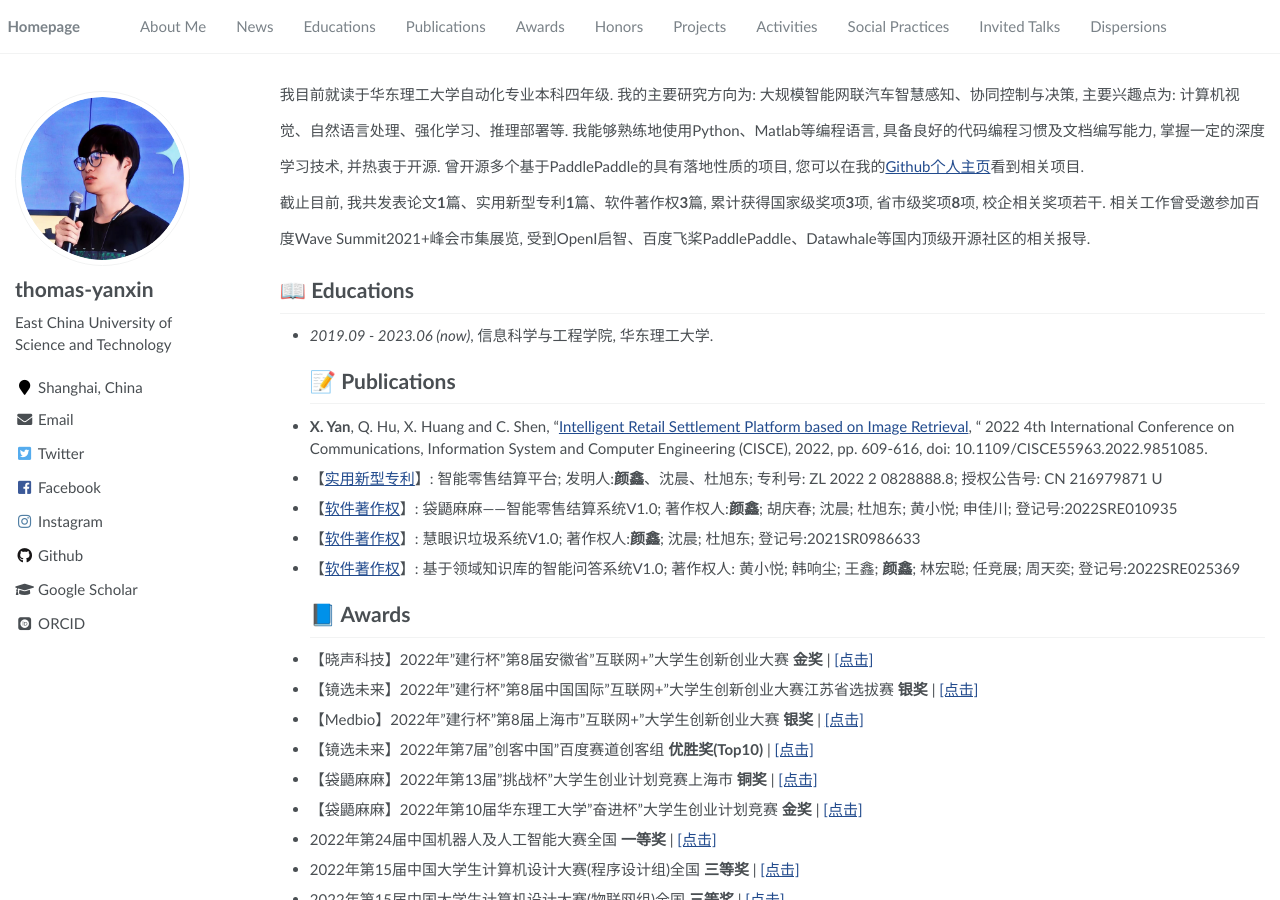
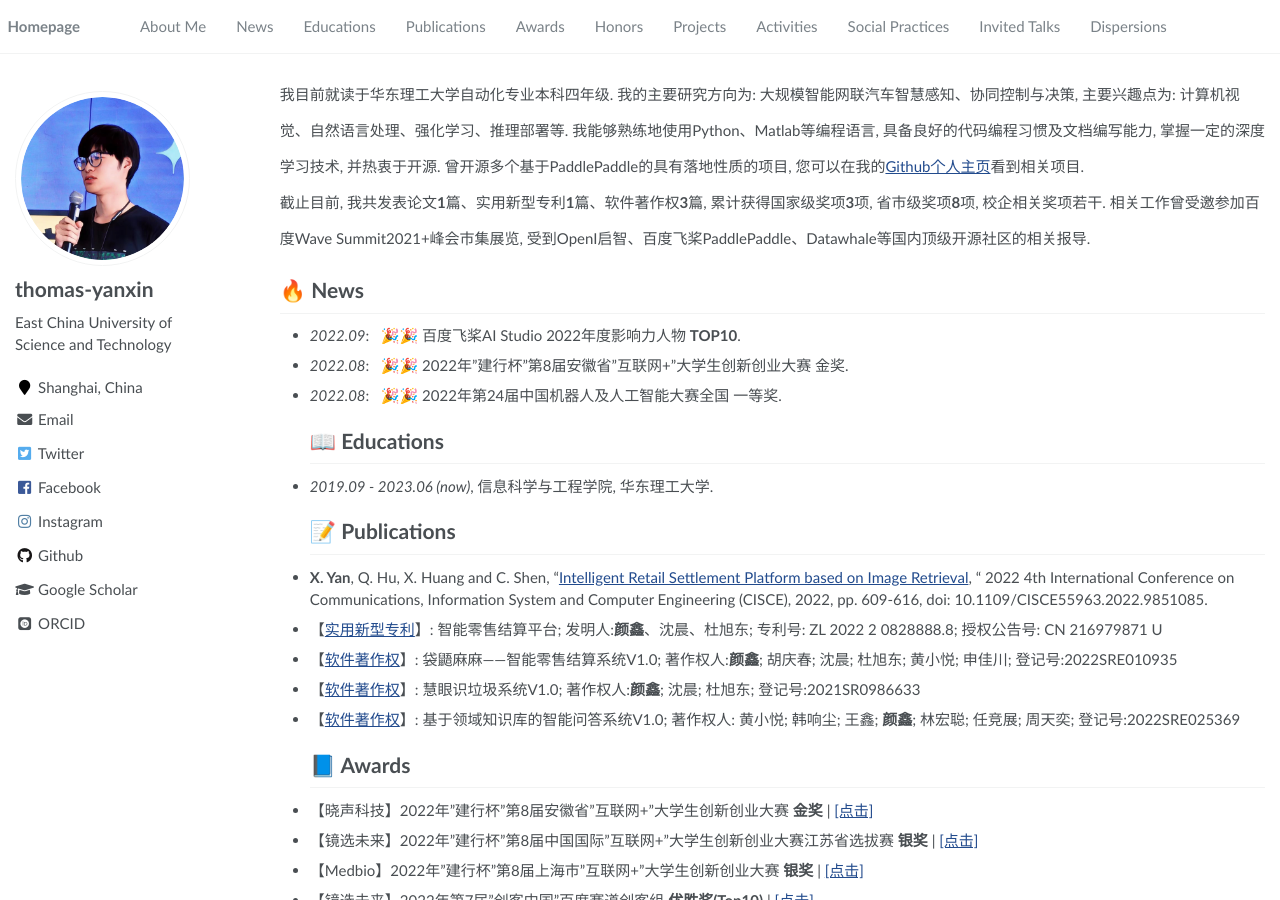
Before and after one commit to thomas-yanxin/thomas-yanxin.github.io, a Jekyll site: the page built from _pages/about.md, in a window 1280 px wide and 900 px high. Built offline with Jekyll 4.4.1, drawn with Linux system fonts in a browser that asks for light colours; some web fonts are replaced.

Commit message:
Update about.md

```diff
--- a/_pages/about.md
+++ b/_pages/about.md
@@ -23,10 +23,10 @@
 截止目前, 我共发表论文<strong>1</strong>篇、实用新型专利<strong>1</strong>篇、软件著作权<strong>3</strong>篇, 累计获得国家级奖项<strong>3</strong>项, 省市级奖项<strong>8</strong>项, 校企相关奖项若干. 相关工作曾受邀参加百度Wave Summit2021+峰会市集展览, 受到OpenI启智、百度飞桨PaddlePaddle、Datawhale等国内顶级开源社区的相关报导.
 </p>
 
-<!-- # 🔥 News
+# 🔥 News
 * *2022.09*: &nbsp; 🎉🎉 百度飞桨AI Studio 2022年度影响力人物 **TOP10**.
 * *2022.08*: &nbsp; 🎉🎉 2022年"建行杯"第8届安徽省"互联网+"大学生创新创业大赛 金奖.
-* *2022.08*: &nbsp; 🎉🎉 2022年第24届中国机器人及人工智能大赛全国 一等奖.  -->
+* *2022.08*: &nbsp; 🎉🎉 2022年第24届中国机器人及人工智能大赛全国 一等奖.
 # 📖 Educations
 * *2019.09 - 2023.06 (now)*, 信息科学与工程学院, 华东理工大学.
 # 📝 Publications
```
